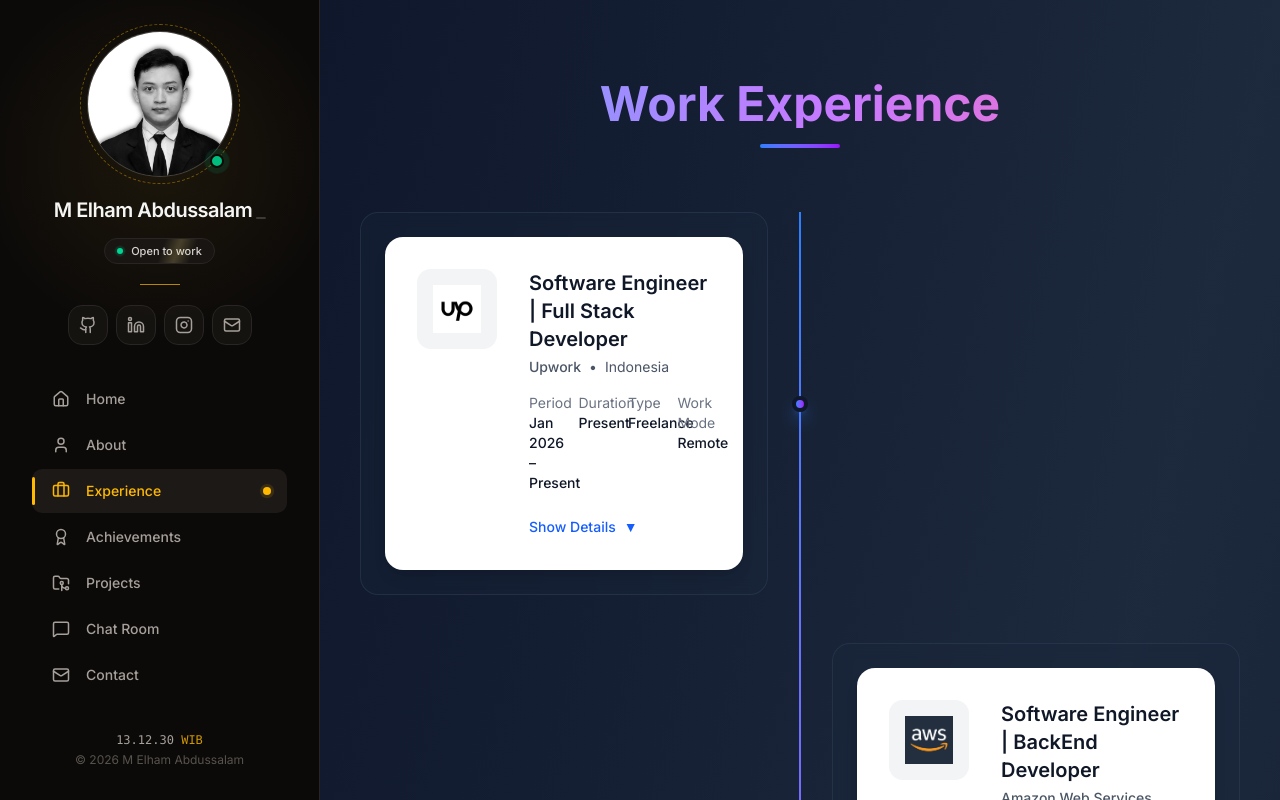
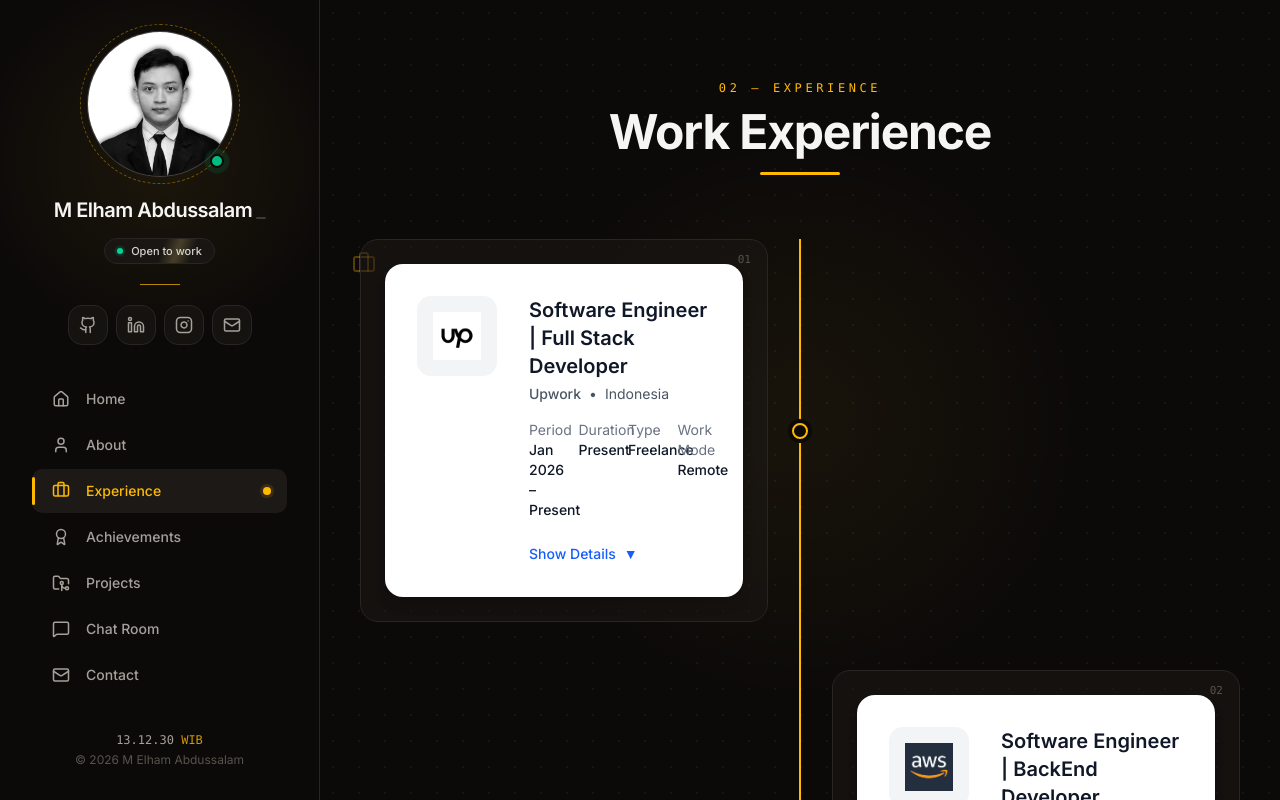
Before and after one commit to ElhamAbdussalam/portofolio_elhamabdussalam, a Next.js app: page /experience in a window 1280 px wide. Shown: the top 800 px of the page. Built offline with nearby package versions, Linux system fonts and the light colour scheme.

Commit message:
expreience

```diff
--- a/src/components/Experience.tsx
+++ b/src/components/Experience.tsx
@@ -1,168 +1,271 @@
 "use client";
 
+import { useRef } from "react";
+import { motion, useScroll, useSpring } from "framer-motion";
+import { Briefcase, GraduationCap, Sparkles, BookOpen } from "lucide-react";
 import CareerCard from "./CareerCard";
+import EducationCard from "./EducationCard";
+import Divider from "./ui/Divider";
 import { experiences } from "@/data/experiences";
-import { motion } from "framer-motion";
-import Divider from "./ui/Divider";
 import { educations } from "@/data/education";
-import EducationCard from "./EducationCard";
 
-export default function Career() {
+/* ---------- Section header ---------- */
+function SectionHeader({ eyebrow, title }: { eyebrow: string; title: string }) {
   return (
-    <section className="min-h-screen py-20 px-4 md:px-8 lg:px-10 bg-gradient-to-br from-slate-900 via-slate-800 to-slate-900 relative overflow-hidden">
-      {/* Background Elements */}
-      <div className="absolute inset-0 overflow-hidden pointer-events-none">
-        <div className="absolute top-1/4 left-10 w-96 h-96 bg-blue-500/5 rounded-full blur-3xl" />
-        <div className="absolute bottom-1/3 right-10 w-80 h-80 bg-purple-500/5 rounded-full blur-3xl" />
+    <motion.div
+      className="text-center mb-16"
+      initial={{ opacity: 0, y: 30 }}
+      whileInView={{ opacity: 1, y: 0 }}
+      viewport={{ once: true, margin: "-100px" }}
+      transition={{ duration: 0.8, ease: "easeOut" }}
+    >
+      <p className="font-mono text-xs uppercase tracking-[0.3em] text-amber-400 mb-3">
+        {eyebrow}
+      </p>
+      <h2 className="text-4xl md:text-5xl font-bold tracking-tight text-stone-100 mb-4">
+        {title}
+      </h2>
+      <motion.div
+        className="w-20 h-[3px] bg-amber-400 mx-auto rounded-full origin-center"
+        initial={{ scaleX: 0 }}
+        whileInView={{ scaleX: 1 }}
+        viewport={{ once: true }}
+        transition={{ duration: 0.9, delay: 0.2, ease: "easeOut" }}
+      />
+    </motion.div>
+  );
+}
+
+/* ---------- Timeline (garis tergambar mengikuti scroll) ---------- */
+function Timeline<T extends { id: string | number }>({
+  items,
+  renderCard,
+}: {
+  items: T[];
+  renderCard: (item: T) => React.ReactNode;
+}) {
+  const ref = useRef<HTMLDivElement>(null);
+  const { scrollYProgress } = useScroll({
+    target: ref,
+    offset: ["start 70%", "end 55%"],
+  });
+  const scaleY = useSpring(scrollYProgress, {
+    stiffness: 120,
+    damping: 30,
+    restDelta: 0.001,
+  });
+
+  const handleCardMove = (e: React.MouseEvent<HTMLDivElement>) => {
+    const r = e.currentTarget.getBoundingClientRect();
+    e.currentTarget.style.setProperty("--cx", `${e.clientX - r.left}px`);
+    e.currentTarget.style.setProperty("--cy", `${e.clientY - r.top}px`);
+  };
+
+  return (
+    <div ref={ref} className="relative">
+      {/* Track + progress line */}
+      <div className="absolute left-8 md:left-1/2 top-0 bottom-0 w-0.5 -translate-x-1/2 bg-stone-800">
+        <motion.div
+          className="h-full w-full origin-top bg-amber-400"
+          style={{ scaleY }}
+        />
       </div>
 
-      <div className="max-w-6xl mx-auto relative z-10">
+      <div className="space-y-12">
+        {items.map((item, index) => (
           <motion.div
-          initial="hidden"
-          whileInView="visible"
-          viewport={{ once: true, margin: "-100px" }}
-          variants={{
-            hidden: { opacity: 0 },
-            visible: {
-              opacity: 1,
-              transition: { staggerChildren: 0.2 },
-            },
-          }}
-        >
-          {/* Work Experience Section */}
-          <div className="mb-32">
-            {/* Header */}
-            <motion.div
-              className="text-center mb-16"
-              variants={{
-                hidden: { opacity: 0, y: 30 },
-                visible: {
-                  opacity: 1,
-                  y: 0,
-                  transition: { duration: 0.8, ease: "easeOut" },
-                },
-              }}
-            >
-              <h2 className="text-4xl md:text-5xl font-bold bg-gradient-to-r from-blue-400 via-purple-400 to-pink-400 bg-clip-text text-transparent mb-4">
-                Work Experience
-              </h2>
-              <div className="w-20 h-1 bg-gradient-to-r from-blue-500 to-purple-600 mx-auto rounded-full" />
-            </motion.div>
-
-            {/* Timeline Container */}
-            <div className="relative">
-              {/* Vertical Timeline Line */}
-              <div className="absolute left-8 md:left-1/2 top-0 bottom-0 w-0.5 bg-gradient-to-b from-blue-500 via-purple-500 to-pink-500 md:-translate-x-px" />
-
-              {/* Career Cards */}
-              <motion.div className="space-y-12">
-                {experiences.map((exp, index) => (
-                  <motion.div
-                    key={exp.id}
-                    variants={{
-                      hidden: { opacity: 0, x: index % 2 === 0 ? -40 : 40 },
-                      visible: {
-                        opacity: 1,
-                        x: 0,
-                        transition: { duration: 0.6, ease: "easeOut" },
-                      },
-                    }}
-                    className={`relative ${
+            key={item.id}
+            initial={{ opacity: 0, x: index % 2 === 0 ? -40 : 40 }}
+            whileInView={{ opacity: 1, x: 0 }}
+            viewport={{ once: true, margin: "-80px" }}
+            transition={{ duration: 0.6, ease: "easeOut" }}
+            className={`group relative ${
               index % 2 === 0
                 ? "md:pr-[calc(50%+2rem)] md:pl-0"
                 : "md:pl-[calc(50%+2rem)] md:pr-0"
             }`}
           >
-                    {/* Timeline Dot */}
+            {/* Timeline dot */}
+            <motion.div
+              className="absolute left-8 md:left-1/2 top-1/2 z-10 -translate-x-1/2 -translate-y-1/2"
+              initial={{ scale: 0 }}
+              whileInView={{ scale: 1 }}
+              viewport={{ once: true, margin: "-80px" }}
+              transition={{
+                type: "spring",
+                stiffness: 300,
+                damping: 18,
+                delay: 0.2,
+              }}
+            >
+              <span className="absolute inset-0 rounded-full bg-amber-400/50 opacity-0 group-hover:opacity-100 group-hover:animate-ping" />
+              <span className="relative block h-4 w-4 rounded-full border-2 border-amber-400 bg-stone-950 ring-4 ring-stone-950 transition-colors duration-300 group-hover:bg-amber-400" />
+            </motion.div>
+
+            {/* Card */}
+            <div className="ml-16 md:ml-0">
               <div
-                      className="absolute left-8 md:left-1/2 top-1/2 -translate-y-1/2 w-4 h-4 rounded-full
-  bg-gradient-to-r from-blue-500 to-purple-600
-  border-4 border-slate-900
-  md:-translate-x-2 z-10
-  shadow-lg shadow-blue-500/50"
+                onMouseMove={handleCardMove}
+                className="relative overflow-hidden rounded-2xl border border-stone-800 bg-stone-900/50 p-6 transition-all duration-300 hover:-translate-y-1 hover:border-amber-400/40 hover:shadow-xl hover:shadow-black/40"
+              >
+                {/* Cursor spotlight */}
+                <div
+                  aria-hidden
+                  className="pointer-events-none absolute inset-0 opacity-0 transition-opacity duration-300 group-hover:opacity-100"
+                  style={{
+                    background:
+                      "radial-gradient(200px circle at var(--cx, 50%) var(--cy, 50%), rgba(251,191,36,0.08), transparent 70%)",
+                  }}
                 />
+                {/* Accent bar */}
+                <span className="absolute left-0 top-6 bottom-6 w-[3px] origin-center scale-y-0 rounded-full bg-amber-400 transition-transform duration-300 group-hover:scale-y-100" />
+                {/* Index */}
+                <span className="absolute right-4 top-3 font-mono text-[11px] tabular-nums text-stone-600 transition-colors duration-300 group-hover:text-amber-400/80">
+                  {String(index + 1).padStart(2, "0")}
+                </span>
 
-                    {/* Card Wrapper with Enhanced Styling */}
-                    <div className="ml-16 md:ml-0">
-                      <div className="bg-slate-800/30 backdrop-blur-sm rounded-2xl p-6 border border-slate-700/50 hover:border-blue-500/30 transition-all hover:-translate-y-1 hover:shadow-xl hover:shadow-blue-500/10">
-                        <CareerCard data={exp} />
+                <div className="relative">{renderCard(item)}</div>
               </div>
             </div>
           </motion.div>
         ))}
-              </motion.div>
+      </div>
+    </div>
+  );
+}
+
+/* ---------- Page ---------- */
+export default function Career() {
+  const sectionRef = useRef<HTMLElement>(null);
+
+  const handleMouseMove = (e: React.MouseEvent<HTMLElement>) => {
+    const el = sectionRef.current;
+    if (!el) return;
+    const r = el.getBoundingClientRect();
+    el.style.setProperty("--mx", `${e.clientX - r.left}px`);
+    el.style.setProperty("--my", `${e.clientY - r.top}px`);
+    el.style.setProperty(
+      "--px",
+      `${(e.clientX / window.innerWidth - 0.5) * 2}`,
+    );
+    el.style.setProperty(
+      "--py",
+      `${(e.clientY / window.innerHeight - 0.5) * 2}`,
+    );
+  };
+
+  const parallax = (depth: number) => ({
+    transform: `translate(calc(var(--px, 0) * ${depth}px), calc(var(--py, 0) * ${depth}px))`,
+    transition: "transform 0.4s ease-out",
+  });
+
+  return (
+    <section
+      ref={sectionRef}
+      onMouseMove={handleMouseMove}
+      className="min-h-screen py-20 px-4 md:px-8 lg:px-10 bg-stone-950 relative overflow-hidden"
+    >
+      {/* Dot grid */}
+      <div
+        aria-hidden
+        className="absolute inset-0 opacity-50 pointer-events-none"
+        style={{
+          backgroundImage:
+            "radial-gradient(rgba(168,162,158,0.16) 1px, transparent 1px)",
+          backgroundSize: "26px 26px",
+          maskImage:
+            "linear-gradient(to bottom, black 0%, black 70%, transparent 100%)",
+          WebkitMaskImage:
+            "linear-gradient(to bottom, black 0%, black 70%, transparent 100%)",
+        }}
+      />
+
+      {/* Cursor spotlight */}
+      <div
+        aria-hidden
+        className="pointer-events-none absolute inset-0"
+        style={{
+          background:
+            "radial-gradient(400px circle at var(--mx, 50%) var(--my, 10%), rgba(251,191,36,0.055), transparent 70%)",
+        }}
+      />
+
+      {/* Pulsing glows */}
+      <div className="absolute inset-0 overflow-hidden pointer-events-none">
+        <div className="absolute top-1/4 -left-24 w-96 h-96 bg-amber-500/[0.06] rounded-full blur-3xl animate-pulse" />
+        <div className="absolute top-3/4 -right-24 w-80 h-80 bg-orange-500/[0.05] rounded-full blur-3xl animate-pulse delay-1000" />
+        <div className="absolute top-1/2 left-1/2 -translate-x-1/2 w-[500px] h-[500px] bg-amber-400/[0.03] rounded-full blur-3xl animate-pulse delay-2000" />
+      </div>
+
+      {/* Floating icons */}
+      <div className="absolute inset-0 pointer-events-none hidden md:block">
+        <div className="absolute top-[6%] left-8" style={parallax(18)}>
+          <Briefcase className="w-6 h-6 text-amber-400/30 animate-float" />
+        </div>
+        <div className="absolute top-[28%] right-10" style={parallax(-26)}>
+          <Sparkles className="w-5 h-5 text-stone-400/30 animate-float delay-1000" />
+        </div>
+        <div className="absolute top-[55%] left-[4%]" style={parallax(30)}>
+          <GraduationCap className="w-7 h-7 text-amber-300/25 animate-float delay-2000" />
+        </div>
+        <div className="absolute top-[78%] right-[6%]" style={parallax(-22)}>
+          <BookOpen className="w-6 h-6 text-stone-400/25 animate-float" />
+        </div>
+      </div>
+
+      <div className="max-w-6xl mx-auto relative z-10">
+        {/* Work Experience */}
+        <div className="mb-32">
+          <SectionHeader eyebrow="02 — Experience" title="Work Experience" />
+          <Timeline
+            items={experiences}
+            renderCard={(exp) => <CareerCard data={exp} />}
+          />
+        </div>
+
+        <Divider />
+
+        {/* Education */}
+        <div>
+          <SectionHeader eyebrow="03 — Education" title="Education" />
+          <Timeline
+            items={educations}
+            renderCard={(edu) => <EducationCard data={edu} />}
+          />
         </div>
       </div>
 
       <Divider />
 
-          {/* Education Section */}
-          <div>
-            {/* Header */}
-            <motion.div
-              className="text-center mb-16"
-              variants={{
-                hidden: { opacity: 0, y: 30 },
-                visible: {
-                  opacity: 1,
-                  y: 0,
-                  transition: { duration: 0.8, ease: "easeOut" },
-                },
-              }}
-            >
-              <h2 className="text-4xl md:text-5xl font-bold bg-gradient-to-r from-purple-400 via-pink-400 to-blue-400 bg-clip-text text-transparent mb-4">
-                Education
-              </h2>
-              <div className="w-20 h-1 bg-gradient-to-r from-purple-500 to-pink-600 mx-auto rounded-full" />
-            </motion.div>
+      <style jsx>{`
+        @keyframes float {
+          0%,
+          100% {
+            transform: translateY(0px);
+          }
+          50% {
+            transform: translateY(-20px);
+          }
+        }
 
-            {/* Timeline Container */}
-            <div className="relative">
-              {/* Vertical Timeline Line */}
-              <div className="absolute left-8 md:left-1/2 top-0 bottom-0 w-0.5 bg-gradient-to-b from-purple-500 via-pink-500 to-blue-500 md:-translate-x-px" />
+        .animate-float {
+          animation: float 6s ease-in-out infinite;
+        }
 
-              {/* Education Cards */}
-              <motion.div className="space-y-12">
-                {educations.map((edu, index) => (
-                  <motion.div
-                    key={edu.id}
-                    variants={{
-                      hidden: { opacity: 0, x: index % 2 === 0 ? -40 : 40 },
-                      visible: {
-                        opacity: 1,
-                        x: 0,
-                        transition: { duration: 0.6, ease: "easeOut" },
-                      },
-                    }}
-                    className={`relative ${
-                      index % 2 === 0
-                        ? "md:pr-[calc(50%+2rem)] md:pl-0"
-                        : "md:pl-[calc(50%+2rem)] md:pr-0"
-                    }`}
-                  >
-                    {/* Timeline Dot */}
-                    <div
-                      className="absolute left-8 md:left-1/2 top-1/2 -translate-y-1/2 w-4 h-4 rounded-full
-  bg-gradient-to-r from-purple-500 to-pink-600
-  border-4 border-slate-900
-  md:-translate-x-2 z-10
-  shadow-lg shadow-purple-500/50"
-                    />
+        .delay-1000 {
+          animation-delay: 1s;
+        }
 
-                    {/* Card Wrapper with Enhanced Styling */}
-                    <div className="ml-16 md:ml-0">
-                      <div className="bg-slate-800/30 backdrop-blur-sm rounded-2xl p-6 border border-slate-700/50 hover:border-purple-500/30 transition-all hover:-translate-y-1 hover:shadow-xl hover:shadow-purple-500/10">
-                        <EducationCard data={edu} />
-                      </div>
-                    </div>
-                  </motion.div>
-                ))}
-              </motion.div>
-            </div>
-          </div>
-        </motion.div>
-      </div>
-      <Divider />
+        .delay-2000 {
+          animation-delay: 2s;
+        }
+
+        @media (prefers-reduced-motion: reduce) {
+          .animate-float {
+            animation: none;
+          }
+        }
+      `}</style>
     </section>
   );
 }
```
Lines whose indentation alone changed are shown as unchanged.
